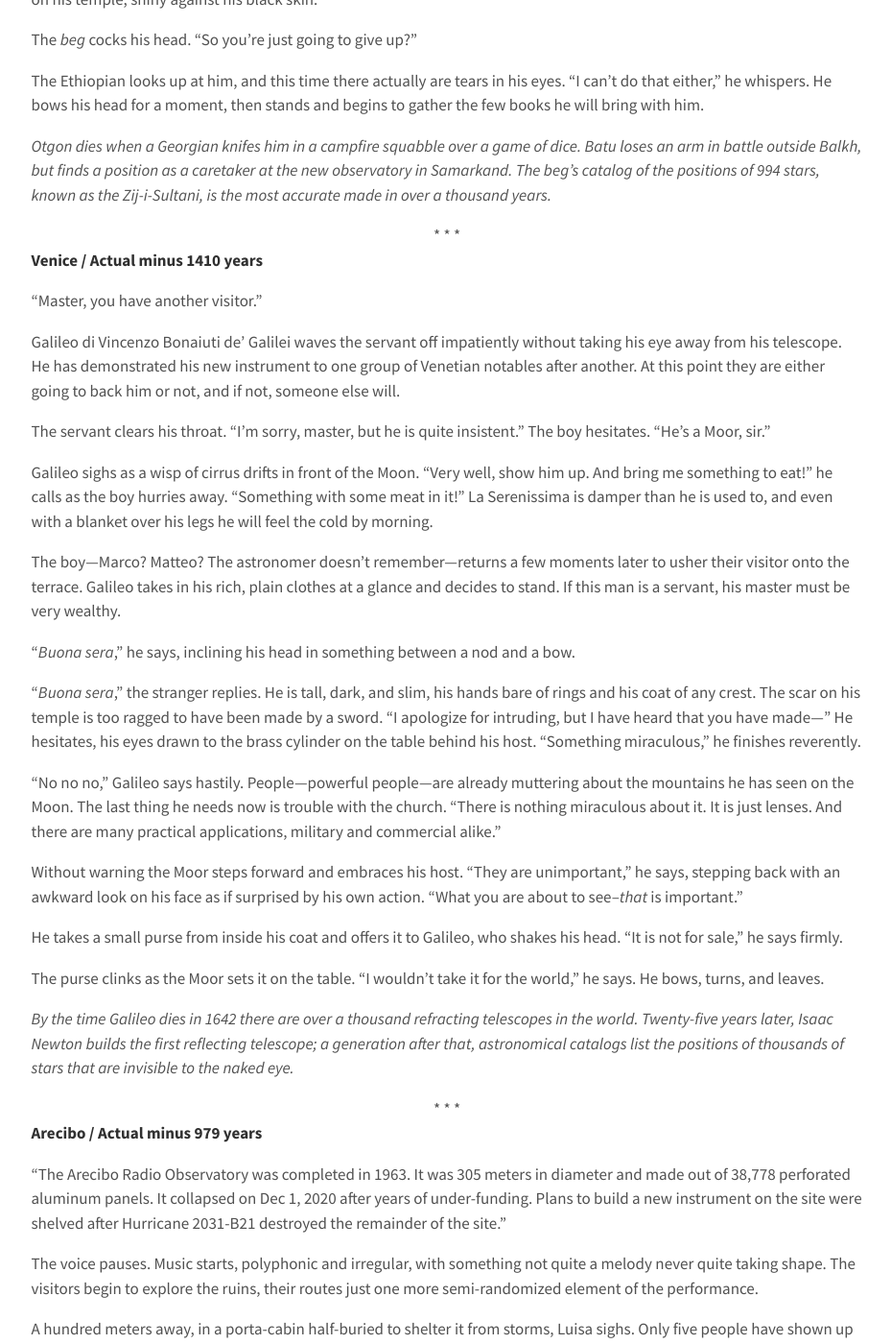
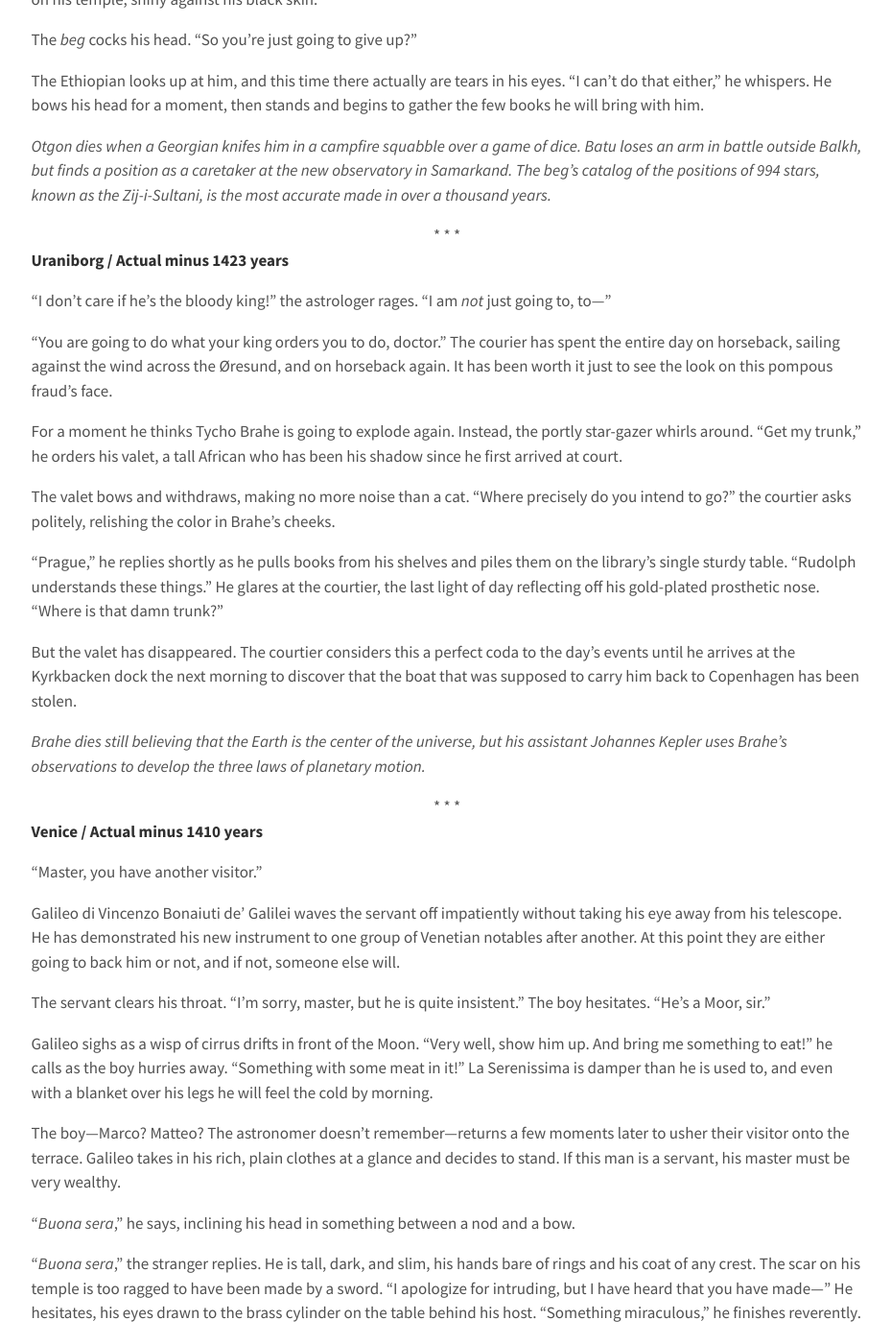
Before and after one commit to gvwilson/sensibleadventures, a Jekyll site: the page built from short-stories/arecibo.md, in a window 1280 px wide and 1400 px high, scrolled down 9782 px. Shown: the whole window at 96% size, without its empty margins (174-1103 px from the left). Built offline with Jekyll 4.4.1, drawn with Linux system fonts in a browser that asks for light colours; nearby versions of some CDN libraries; some of the changed text lies outside the part shown.

Commit message:
Adding two short scenes

```diff
--- a/short-stories/arecibo.md
+++ b/short-stories/arecibo.md
@@ -829,7 +829,52 @@
 
 <div align="center">* * *</div>
 
+**Uraniborg / Actual minus 1423 years**
+<!-- 1597 CE -->
+
+"I don't care if he's the bloody king!"
+the astrologer rages.
+"I am *not* just going to, to---"
+
+"You are going to do what your king orders you to do, doctor."
+The courier has spent the entire day on horseback,
+sailing against the wind across the Øresund,
+and on horseback again.
+It has been worth it just to see the look on this pompous fraud's face.
+
+For a moment he thinks Tycho Brahe is going to explode again.
+Instead,
+the portly star-gazer whirls around.
+"Get my trunk," he orders his valet,
+a tall African who has been his shadow since he first arrived at court.
+
+The valet bows and withdraws,
+making no more noise than a cat.
+"Where precisely do you intend to go?"
+the courtier asks politely,
+relishing the color in Brahe's cheeks.
+
+"Prague," he replies shortly
+as he pulls books from his shelves and piles them on the library's single sturdy table.
+"Rudolph understands these things."
+He glares at the courtier,
+the last light of day reflecting off his gold-plated prosthetic nose.
+"Where is that damn trunk?"
+
+But the valet has disappeared.
+The courtier considers this a perfect coda to the day's events
+until he arrives at the Kyrkbacken dock the next morning
+to discover that the boat that was supposed to carry him back to Copenhagen
+has been stolen.
+
+*Brahe dies still believing that the Earth is the center of the universe,
+but his assistant Johannes Kepler uses Brahe's observations
+to develop the three laws of planetary motion.*
+
+<div align="center">* * *</div>
+
 **Venice / Actual minus 1410 years**
+<!-- 1610 CE -->
 
 "Master, you have another visitor."
 
@@ -906,7 +951,62 @@
 
 <div align="center">* * *</div>
 
+**Mount Wilson / Actual minus 1099 years**
+<!-- 1921 CE -->
+
+The watchman draws a line across his log book
+and passes it to the astronomer to be initialed.
+"And there was a---a *person* here to see you earlier, sir."
+
+"Oh? What kind of person?"
+the astronomer asks,
+checking his watch.
+Twenty-eight minutes until sundown,
+another hour after that until they could start taking photographs,
+and the sky was still clear.
+
+The watchman looks uncomfortable.
+"A Negro, sir."
+Well dressed.
+Might have been a veteran, sir.
+Had quite the scar."
+He brushes his fingers across his scalp.
+
+Edwin Hubble purses his lips.
+"Whatever did he want?"
+
+The watchman clears his throat.
+Simms, Hubble thinks, his name is Simms, he saw action in France.
+"He wanted to look at your pictures, sir."
+
+Hubble blinks.
+"Not through the telescope?"
+The newly-completed Hooker Telescope has been something of a magnet for sightseers
+from Pasadena or Los Angeles.
+
+"No sir," Simms says stolidly.
+
+"Oh."
+Hubble checks his watch again.
+"Well, I don't know any Negroes, and I don't know any who are astronomers."
+
+"Yes sir, that's what I told him.
+He seemed quite disappointed."
+
+Hubble shrugs,
+the incident already forgotten,
+and hurries up the stairs.
+He has a universe to discover.
+
+*Three years later,
+Hubble's observations of variable stars prove that there are galaxies outside the Milky Way.
+It is another 31 years before Harvey Washington Banks becomes the first African American
+to receive a PhD in astronomy.*
+
+<div align="center">* * *</div>
+
 **Arecibo / Actual minus 979 years**
+<!-- 2041 CE -->
 
 "The Arecibo Radio Observatory was completed in 1963.
 It was 305 meters in diameter and made out of 38,778 perforated aluminum panels.
@@ -1085,6 +1185,7 @@
 <div align="center">* * *</div>
 
 **L3 / Actual minus 895 years**
+<!-- 2125 CE -->
 
 "have y'all inned this emma's blurb?" Red asks.
 "the seawall failed again."
@@ -1321,6 +1422,7 @@
 <div align="center">* * *</div>
 
 **Zapoljarnyj / Actual**
+<!-- 3020 CE -->
 
 What started as a work camp is now a bustling little port
 on the shore of the Barents Sea.
```
